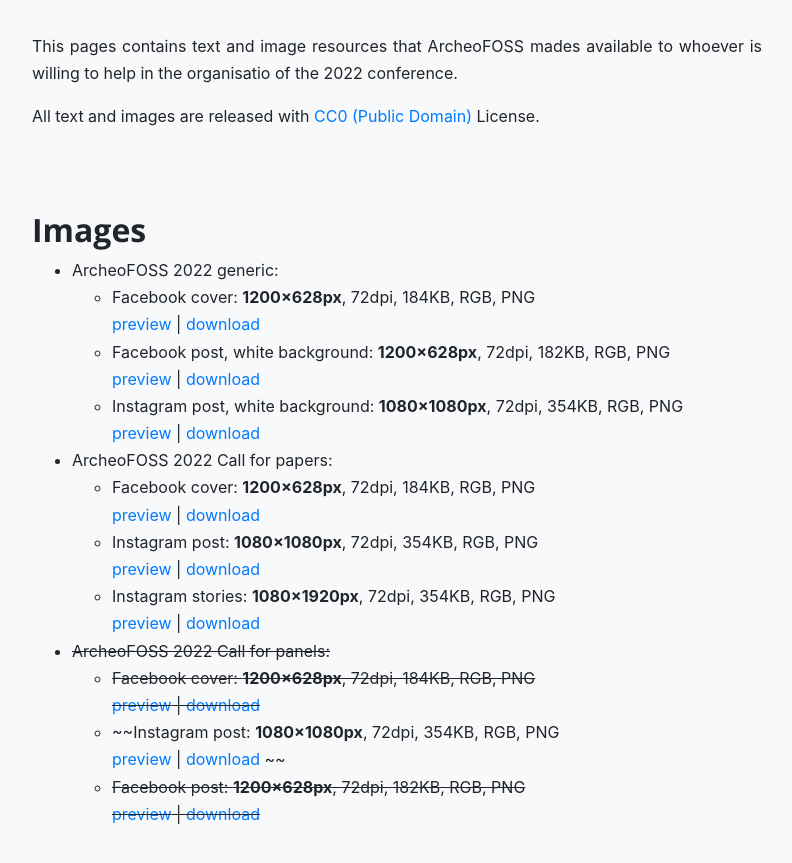
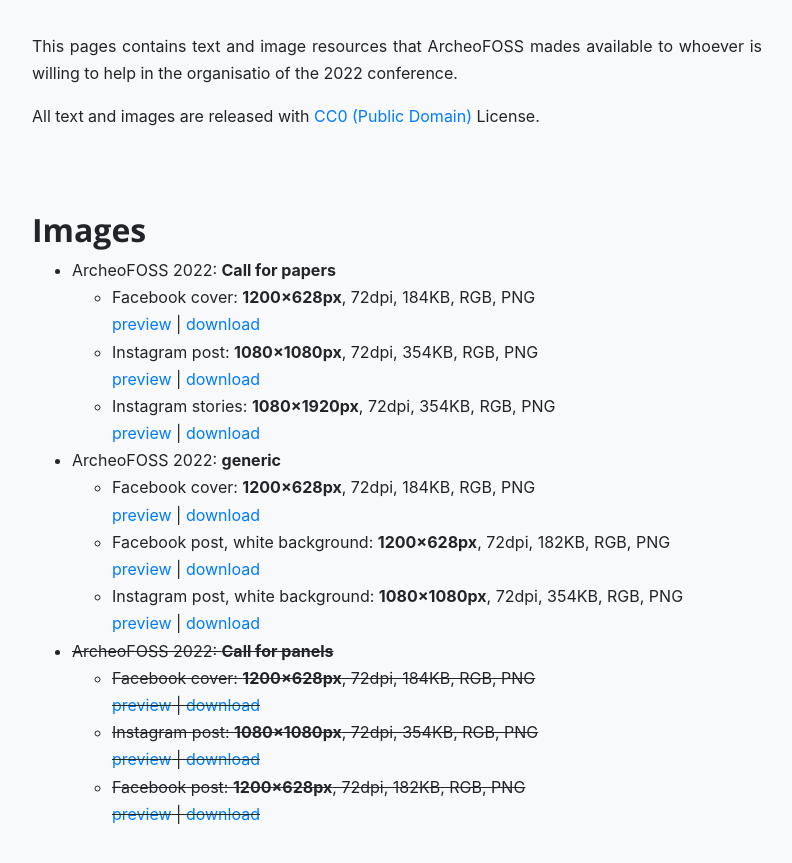
Before and after one commit to archeofoss/archeofoss, a Jekyll site: the page built from 2022/press-kit.md, in a window 1280 px wide and 900 px high, scrolled down 303 px. Shown: the top 863 px of the window, without its empty margins (243-1035 px from the left). Built offline with Jekyll 4.4.1, drawn with Linux system fonts in a browser that asks for light colours; nearby versions of some CDN libraries; some of the changed lines change nothing that is shown.

Commit message:
typo fix

```diff
--- a/2022/press-kit.md
+++ b/2022/press-kit.md
@@ -10,7 +10,15 @@
 
 ## Images
 
-- ArcheoFOSS 2022 generic:
+- ArcheoFOSS 2022: **Call for papers**
+    - Facebook cover: **1200×628px**, 72dpi, 184KB, RGB, PNG
+    <a data-fancybox="presskit_panels" href="af_cover_fb_call_for_papers.png">preview</a> | [download](af_cover_fb_call_for_papers.png)
+    - Instagram post: **1080×1080px**, 72dpi, 354KB, RGB, PNG
+    <a data-fancybox="presskit_panels" href="af_ig_post_call_for_papers.png">preview</a> | [download](af_ig_post_call_for_papers.png)
+    - Instagram stories: **1080×1920px**, 72dpi, 354KB, RGB, PNG
+    <a data-fancybox="presskit_panels" href="af_ig_post_call_for_papers.png">preview</a> | [download](af_ig_stories_call_for_papers.png)
+
+- ArcheoFOSS 2022: **generic**
     - Facebook cover: **1200×628px**, 72dpi, 184KB, RGB, PNG
     <a data-fancybox="presskit_generic" href="af_cover_fb.png">preview</a> | [download](af_cover_fb.png)
     - Facebook post, white background: **1200×628px**, 72dpi, 182KB, RGB, PNG
@@ -18,19 +26,11 @@
     - Instagram post, white background: **1080×1080px**, 72dpi, 354KB, RGB, PNG
     <a data-fancybox="presskit_generic" href="af_ig_post.png">preview</a> | [download](af_ig_post.png)
 
--   ArcheoFOSS 2022 Call for papers:
-    - Facebook cover: **1200×628px**, 72dpi, 184KB, RGB, PNG
-    <a data-fancybox="presskit_panels" href="af_cover_fb_call_for_papers.png">preview</a> | [download](af_cover_fb_call_for_papers.png)
-    - Instagram post: **1080×1080px**, 72dpi, 354KB, RGB, PNG
-    <a data-fancybox="presskit_panels" href="af_ig_post_call_for_papers.png">preview</a> | [download](af_ig_post_call_for_papers.png)
-    - Instagram stories: **1080×1920px**, 72dpi, 354KB, RGB, PNG
-    <a data-fancybox="presskit_panels" href="af_ig_post_call_for_papers.png">preview</a> | [download](af_ig_stories_call_for_papers.png)
-
-- ~~ArcheoFOSS 2022 Call for panels:~~
+- ~~ArcheoFOSS 2022: **Call for panels**~~
     - ~~Facebook cover: **1200×628px**, 72dpi, 184KB, RGB, PNG
     <a data-fancybox="presskit_panels" href="af_cover_fb_call_for_panels.png">preview</a> | [download](af_cover_fb_call_for_panels.png)~~
     - ~~Instagram post: **1080×1080px**, 72dpi, 354KB, RGB, PNG
-    <a data-fancybox="presskit_panels" href="af_ig_post_call_for_panels.png">preview</a> | [download](af_ig_post_call_for_panels.png) ~~
+    <a data-fancybox="presskit_panels" href="af_ig_post_call_for_panels.png">preview</a> | [download](af_ig_post_call_for_panels.png)~~
     - ~~Facebook post: **1200×628px**, 72dpi, 182KB, RGB, PNG
     <a data-fancybox="presskit_panels" href="af_fb_post_call_for_panels.png">preview</a> | [download](af_fb_post_call_for_panels.png)~~
 
```
